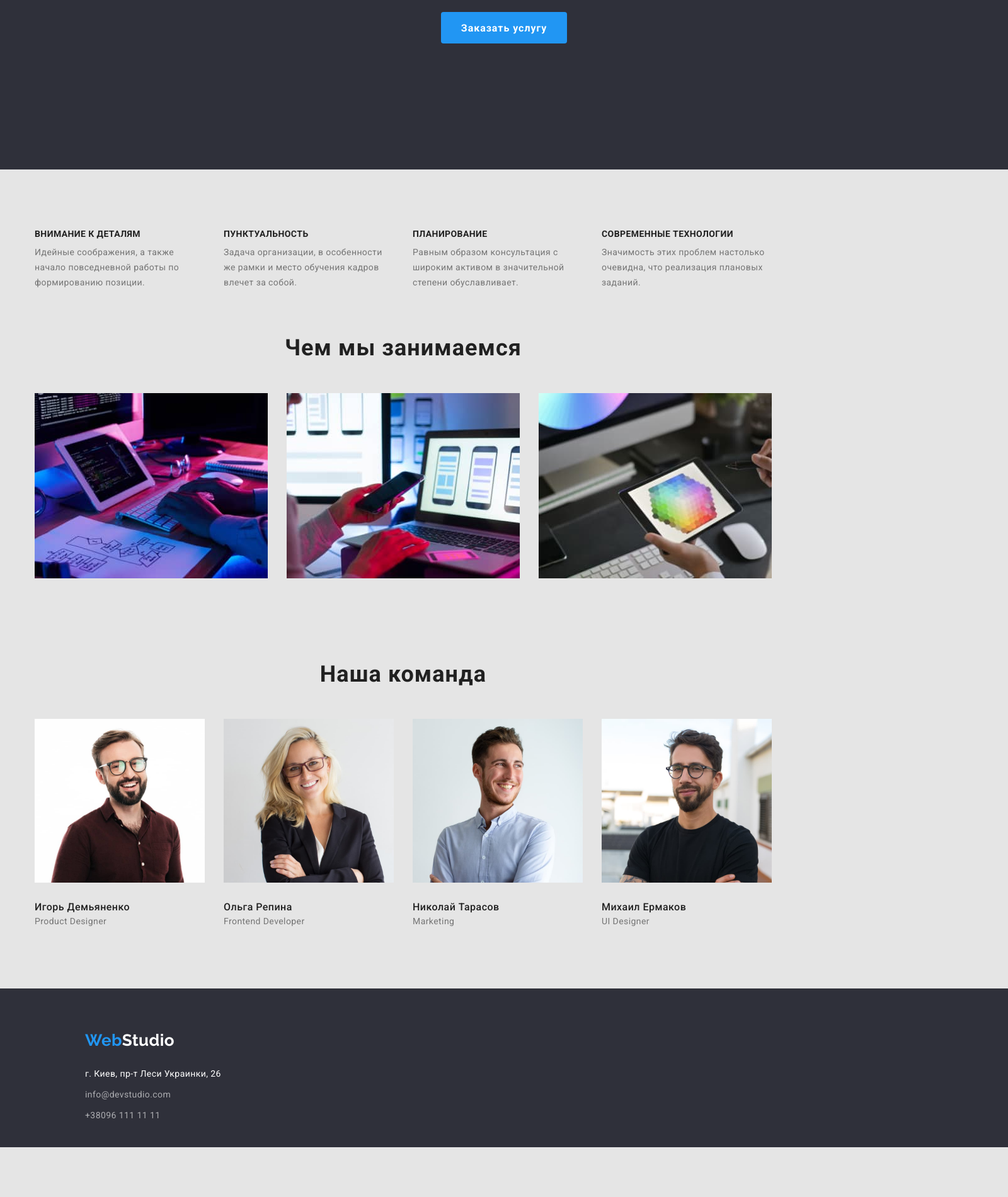
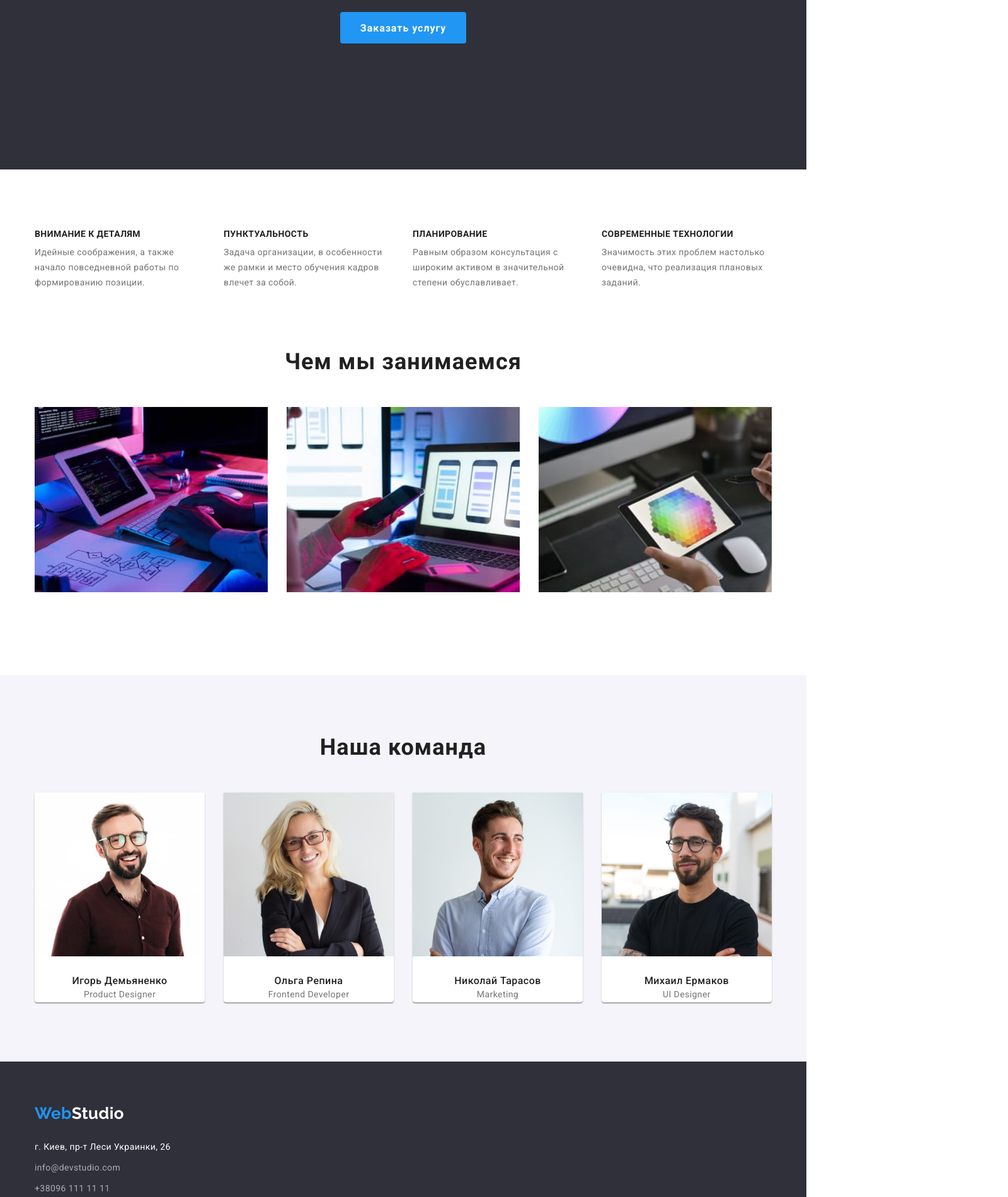
Before and after one commit to RomanStoichev/goit-markup-hw-03, a plain HTML site: page index.html in a window 1280 px wide. Shown: the part 412-2312 px from the top of the page at 63% size, 1600 px wide, since content can reach past the window. Before the commit the page ends 2233 px from the top, so only its background shows below. Drawn offline with nearby package versions, Linux system fonts and the light colour scheme.

Commit message:
доработал главную страницу с учетом замечаний дз №3

```diff
--- a/css/styles.css
+++ b/css/styles.css
@@ -2,15 +2,15 @@
   --primary-text-color: #757575;
   --title-text-color: #212121;
   --accent-color: #2196f3;
-  --primary-background-color: #e5e5e5;
+  --primary-background-color: #ffffff;
   --secondary-background-color: #f5f4fa;
-  --primary-white-color: #ffffff;
+
   --background-color-hero-footer: #2f303a;
 }
 /* body */
 body {
   font-family: "Roboto", sans-serif;
-  background-color: var(--primary-background-color);
+  background-color: var(--primary-background-color -color);
   color: var(--primary-text-color);
   font-weight: 400;
   font-size: 14px;
@@ -18,7 +18,7 @@ body {
   letter-spacing: 0.03em;
 }
 .portfolio-body {
-  background-color: #fff;
+  background-color: var(--primary-background-color);
 }
 h1,
 h2,
@@ -82,7 +82,7 @@ ul {
 
 /* hero */
 .hero-title {
-  color: var(--primary-white-color);
+  color: var(--primary-background-color);
 
   font-weight: 900;
   font-size: 44px;
@@ -90,21 +90,22 @@ ul {
   text-align: center;
   letter-spacing: 0.06em;
 
-  margin-bottom: 30px;
+  padding-bottom: 30px;
   width: 696px;
-  height: 120px;
 }
 
-.hero-items {
-  display: flex;
+.container.hero {
+  justify-content: end;
   align-items: center;
   margin-left: auto;
   margin-right: auto;
   flex-direction: column;
   align-self: flex-end;
+  padding: 200px 0;
 }
 /* sections */
 .section-title {
+  /* text-align: center; */
   color: var(--title-text-color);
   font-weight: 700;
   font-size: 14px;
@@ -118,26 +119,25 @@ ul {
   line-height: 1.16;
   text-align: center;
   letter-spacing: 0.03em;
-  margin-bottom: 50px;
+  padding-bottom: 50px;
 }
 .section h3 {
-  margin-bottom: 10px;
+  padding-bottom: 10px;
 }
 .section img {
-  margin-bottom: 30px;
+  padding-bottom: 30px;
 }
 .section-title.team {
   font-weight: 500;
   font-size: 16px;
   line-height: 1.19px;
   letter-spacing: 0.03em;
+  text-align: center;
 }
 /* buttons */
 .button {
-  margin-top: 0;
-  margin-left: auto;
-  margin-right: auto;
-  margin-bottom: 200px;
+  margin: 0;
+
   border: none;
   border-radius: 4px;
   min-width: 200px;
@@ -145,7 +145,7 @@ ul {
   padding: 11px 32px;
 
   background-color: var(--accent-color);
-  color: var(--primary-white-color);
+  color: var(--primary-background-color);
   font-family: inherit;
   font-weight: 700;
   font-size: 16px;
@@ -171,7 +171,7 @@ ul {
 }
 .button.filters:hover,
 .button.filters:focus {
-  color: var(--primary-white-color);
+  color: var(--primary-background-color);
   background-color: var(--accent-color);
 }
 /* list */
@@ -187,7 +187,7 @@ a {
   font-style: normal;
   letter-spacing: 0.03em;
 
-  color: var(--primary-white-color);
+  color: var(--primary-background-color);
 }
 
 .adress > a {
@@ -224,6 +224,8 @@ a {
 }
 /* container  выравниевание на странице */
 .container {
+  display: flex;
+  flex-direction: column;
   width: 1200px;
 
   margin-left: auto;
@@ -233,6 +235,7 @@ a {
 .container-header {
   display: flex;
   border-bottom: 1px solid #eeeeee;
+  flex-direction: row;
 }
 .nav-items {
   display: flex;
@@ -253,112 +256,125 @@ a {
 }
 .main-nav {
   display: flex;
+  padding: 0 15px;
+  background-color: var(--primary-background-color);
 }
 /* section description */
 .section.desc {
-  width: 1170px;
-
-  margin-left: auto;
-  margin-right: auto;
-
-  margin-bottom: 94px;
+  padding-top: 94px;
+  background-color: var(--primary-background-color);
 }
 .section.desc h3 {
   margin-top: 0;
-  margin-bottom: 10px;
+  padding-bottom: 10px;
 }
 /* section */
 .section {
-  width: 1170px;
-
-  margin-left: auto;
-  margin-right: auto;
-  margin-bottom: 94px;
+  padding-bottom: 94px;
+}
+.section.team {
+  padding-top: 94px;
+  display: block;
+  margin: 0;
+  background-color: var(--secondary-background-color);
 }
 
 .hero {
   display: flex;
-  width: 1600px;
-  height: 600px;
+  text-align: center;
 
   background-color: var(--background-color-hero-footer);
   margin-top: 0;
-  margin-bottom: 94px;
+  /* margin-bottom: 94px; */
 }
 .footer {
-  width: 1600px;
-  height: 252px;
   background-color: var(--background-color-hero-footer);
 }
 .feauters {
   display: flex;
+  justify-content: space-between;
+  align-items: center;
 }
 .feauters-items {
   justify-content: space-between;
   align-items: center;
   width: 270px;
-  height: 75px;
 }
-.feauters-items + li {
-  margin-left: 30px;
-}
+/* .feauters-items + li {
+  padding-left: 30px;
+} */
 .work-items {
   display: flex;
   justify-content: space-between;
   align-items: center;
 }
-.work-items + li {
-  margin-left: 30px;
-}
+/* .work-items + li {
+  padding-left: 30px;
+} */
 .team {
   display: flex;
-  justify-content: space-between;
-  align-items: center;
+  justify-content: center;
+  /* align-items: center; */
 }
-.team + li {
-  margin-left: 30px;
+.team-visual {
+  display: block;
+  background-color: #fff;
+  box-shadow: 0px 1px 3px rgba(0, 0, 0, 0.12), 0px 1px 1px rgba(0, 0, 0, 0.14),
+    0px 2px 1px rgba(0, 0, 0, 0.2);
+  border-radius: 0px 0px 4px 4px;
+  text-align: center;
 }
-.footer-style {
+
+.team > li + li {
+  padding-left: 30px;
+}
+.container.footer {
   display: flex;
   flex-direction: column;
-  margin-left: 135px;
 }
-.footer-style a {
-  margin-top: 60px;
-  margin-bottom: 20px;
-}
-.footer-style .site-logo {
-  color: var(--primary-white-color);
+.footer a {
+  padding-top: 60px;
+  padding-bottom: 20px;
 }
 
+.footer .site-logo {
+  color: var(--primary-background-color);
+}
+.adress {
+  display: flex;
+  flex-direction: column;
+}
 .adress > p,
 .adress > a {
-  display: block;
-  margin-top: 0;
-  margin-bottom: 9px;
+  padding-top: 0;
+  padding-bottom: 9px;
+  max-width: 231px;
+}
+.adress .contact {
+  padding-bottom: 60px;
 }
 /* стили портфолио */
 .container.portfolio {
-  margin-bottom: 94px;
+  padding-bottom: 94px;
 }
 .portfolio {
   width: 1170 px;
 
   margin-top: 0;
-  margin-bottom: 94px;
+  padding-bottom: 94px;
 }
 .filters {
-  margin-bottom: 50px;
+  padding-bottom: 50px;
 }
 .filters-menu {
   display: flex;
   align-items: center;
   justify-content: center;
   list-style: none;
-  margin-top: 94px;
+  padding-top: 94px;
 }
 .button.filters:not(last-child) {
-  margin-right: 8px;
+  padding-right: 8px;
 }
 .projects {
   display: flex;
@@ -367,24 +383,24 @@ a {
 .projects.list {
   display: flex;
   flex-wrap: wrap;
-  margin-bottom: 64px;
+  padding-bottom: 64px;
 }
-.list-item + .list-item {
-  margin-left: 30px;
-}
+/* .list-item + .list-item {
+  padding-left: 30px;
+} */
 .list-item {
   border: 1px solid #eeeeee;
-  margin-bottom: 30px;
+  padding-bottom: 30px;
 }
-.projects.list > li:not (:last-child) {
-  margin-right: 30px;
-}
+/* .projects.list > li:not (:last-child) {
+  padding-right: 30px;
+} */
 
 .projects img {
-  margin-bottom: 20px;
+  padding-bottom: 20px;
 }
 .projects h3 {
-  margin-bottom: 4px;
+  padding-bottom: 4px;
 }
 .portfolio-list-text {
   padding: 20px 24px;
--- a/index.html
+++ b/index.html
@@ -54,7 +54,7 @@
     <main>
       <!-- герой-->
       <section class="hero">
-        <div class="hero-items">
+        <div class="container hero">
           <h1 class="hero-title">
             ЭФФЕКТИВНЫЕ РЕШЕНИЯ<br />ДЛЯ ВАШЕГО БИЗНЕСА
           </h1>
@@ -63,6 +63,7 @@
       </section>
       <!-- наши преимущества-->
       <section class="section desc">
+        <div class="container desc">
           <h2 hidden>Наши преимущества</h2>
           <ul class="list-items feauters">
             <li class="feauters-items">
@@ -75,8 +76,8 @@
             <li class="feauters-items">
               <h3 class="section-title">ПУНКТУАЛЬНОСТЬ</h3>
               <p>
-              Задача организации, в особенности же рамки и место обучения кадров
-              влечет за собой.
+                Задача организации, в особенности же рамки и место обучения
+                кадров влечет за собой.
               </p>
             </li>
             <li class="feauters-items">
@@ -94,9 +95,11 @@
               </p>
             </li>
           </ul>
+        </div>
       </section>
       <!-- чем мы занимаемся-->
       <section class="section">
+        <div class="container work">
           <h2 class="section-title">Чем мы занимаемся</h2>
           <ul class="work-items">
             <li>
@@ -117,44 +120,64 @@
               <img src="./images/img3.jpg" alt="работа дизайнера" width="370" />
             </li>
           </ul>
+        </div>
       </section>
       <!-- наша команда-->
-      <section class="section">
+      <section class="section team">
+        <div class="container team">
           <h2 class="section-title">Наша команда</h2>
           <ul class="team">
             <li>
-            <img src="./images/id.jpg" alt="дизайнер продукта" width="270" />
+              <div class="team-visual">
+                <img
+                  src="./images/id.jpg"
+                  alt="дизайнер продукта"
+                  width="270"
+                />
+
                 <h3 class="section-title team">Игорь Демьяненко</h3>
                 <p>Product Designer</p>
+              </div>
             </li>
             <li>
-            <img src="./images/or.jpg" alt="фронтэнд девелопер" width="270" />
+              <div class="team-visual">
+                <img
+                  src="./images/or.jpg"
+                  alt="фронтэнд девелопер"
+                  width="270"
+                />
                 <h3 class="section-title team">Ольга Репина</h3>
                 <p>Frontend Developer</p>
+              </div>
             </li>
             <li>
+              <div class="team-visual">
                 <img src="./images/nt.jpg" alt="маркетолог" width="270" />
                 <h3 class="section-title team">Николай Тарасов</h3>
                 <p>Marketing</p>
+              </div>
             </li>
             <li>
+              <div class="team-visual">
                 <img src="./images/me.jpg" alt="UI дизайнер" width="270" />
                 <h3 class="section-title team">Михаил Ермаков</h3>
                 <p>UI Desіgner</p>
+              </div>
             </li>
           </ul>
+        </div>
       </section>
     </main>
     <!-- footer-->
     <footer class="footer">
-      <div class="footer-style">
+      <div class="container footer">
         <a href="./index.html" class="site-logo">
           <span class="logo">Web</span>Studio
         </a>
         <address class="adress">
           <p>г. Киев, пр-т Леси Украинки, 26 <br /></p>
           <a href="mailto:info@devstudio.com"> info@devstudio.com</a>
-          <a href="tel:+380961111111"> +38096 111 11 11</a>
+          <a class="contact" href="tel:+380961111111"> +38096 111 11 11</a>
         </address>
       </div>
     </footer>
```
Lines whose indentation alone changed are shown as unchanged.
